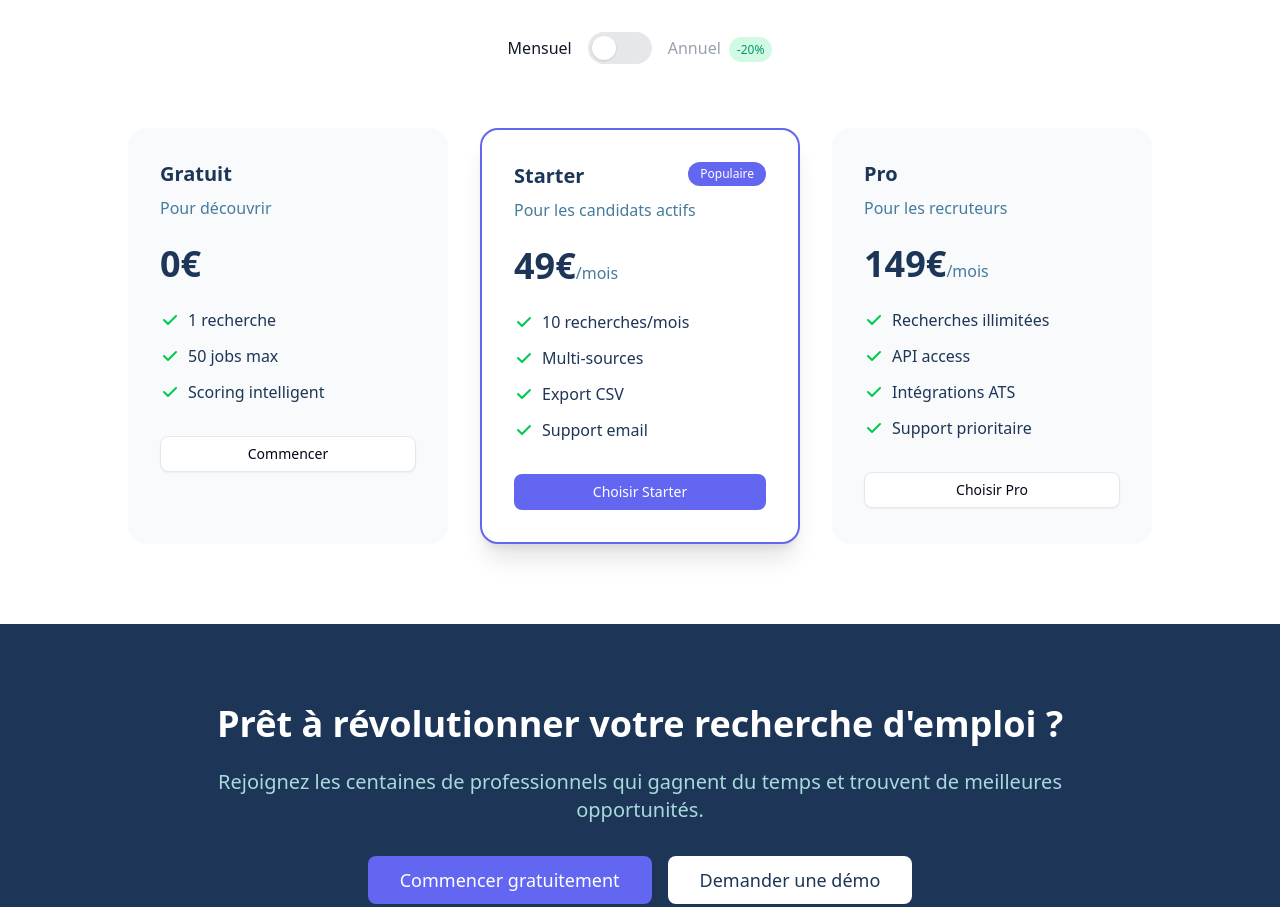
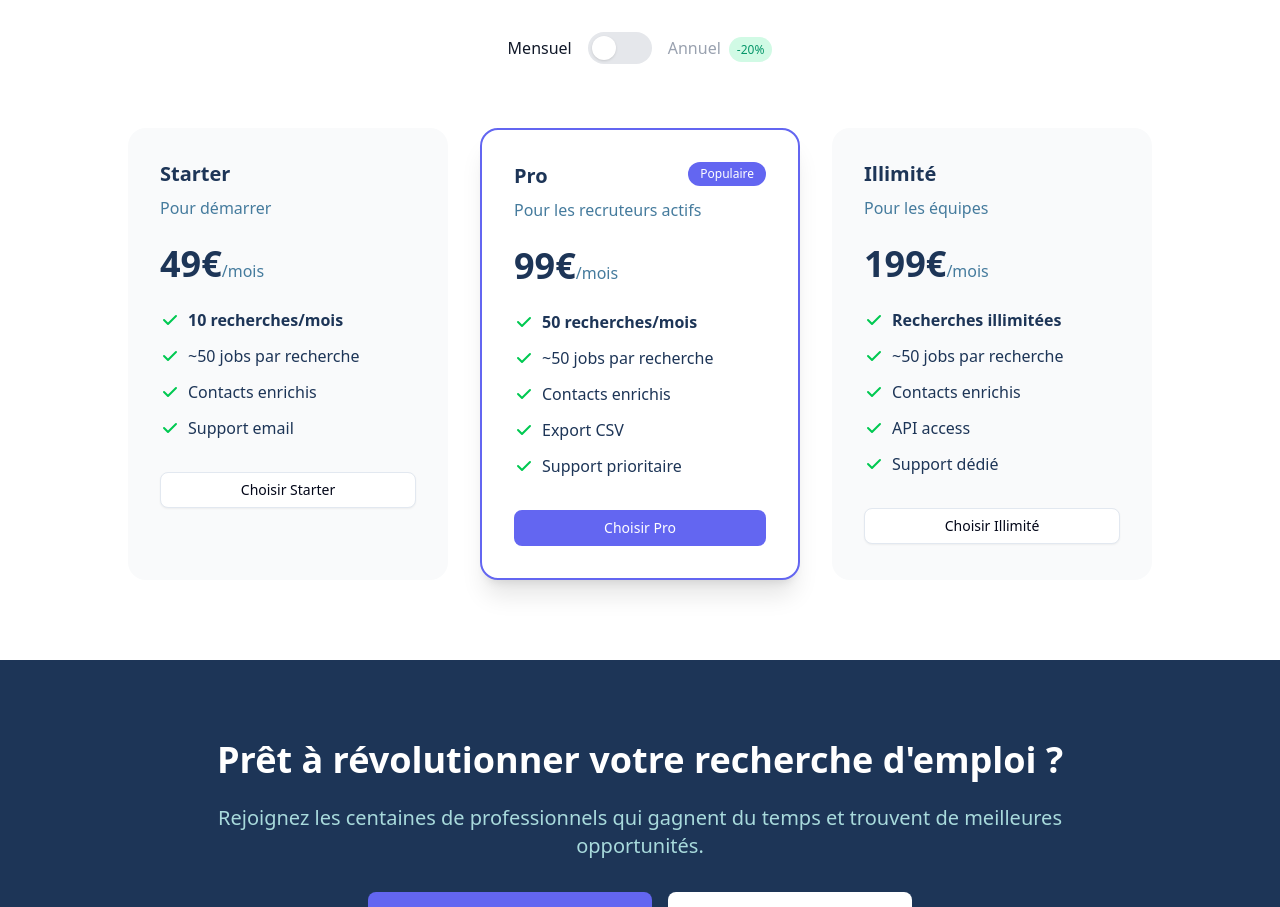
Before and after one commit to tristan001323/pushprofile-app, a Next.js app: page / in a window 1280 px wide. Shown: the part 4545-5452 px from the top of the page. Built offline with nearby package versions, Linux system fonts and the light colour scheme; no server answers.

Commit message:
Update pricing: 10 searches (49€), 50 searches (99€), unlimited (199€)
🤖 Generated with [Claude Code](https://claude.com/claude-code)

Co-Authored-By: Claude Opus 4.5 <noreply@anthropic.com>

```diff
--- a/app/page.tsx
+++ b/app/page.tsx
@@ -590,49 +590,10 @@ export default function LandingPage() {
           </div>
 
           <div className="grid md:grid-cols-3 gap-8 max-w-5xl mx-auto">
-            {/* Free */}
+            {/* Starter - 10 recherches */}
             <div className="bg-gray-50 rounded-2xl p-8">
-              <h3 className="text-xl font-bold mb-2" style={{ color: '#1D3557' }}>Gratuit</h3>
-              <p className="mb-6" style={{ color: '#457B9D' }}>Pour découvrir</p>
-              <div className="mb-6">
-                <span className="text-4xl font-bold" style={{ color: '#1D3557' }}>0€</span>
-              </div>
-              <ul className="space-y-3 mb-8">
-                <li className="flex items-center gap-2" style={{ color: '#1D3557' }}>
-                  <svg className="w-5 h-5 text-green-500" fill="currentColor" viewBox="0 0 20 20">
-                    <path fillRule="evenodd" d="M16.707 5.293a1 1 0 010 1.414l-8 8a1 1 0 01-1.414 0l-4-4a1 1 0 011.414-1.414L8 12.586l7.293-7.293a1 1 0 011.414 0z" clipRule="evenodd" />
-                  </svg>
-                  1 recherche
-                </li>
-                <li className="flex items-center gap-2" style={{ color: '#1D3557' }}>
-                  <svg className="w-5 h-5 text-green-500" fill="currentColor" viewBox="0 0 20 20">
-                    <path fillRule="evenodd" d="M16.707 5.293a1 1 0 010 1.414l-8 8a1 1 0 01-1.414 0l-4-4a1 1 0 011.414-1.414L8 12.586l7.293-7.293a1 1 0 011.414 0z" clipRule="evenodd" />
-                  </svg>
-                  50 jobs max
-                </li>
-                <li className="flex items-center gap-2" style={{ color: '#1D3557' }}>
-                  <svg className="w-5 h-5 text-green-500" fill="currentColor" viewBox="0 0 20 20">
-                    <path fillRule="evenodd" d="M16.707 5.293a1 1 0 010 1.414l-8 8a1 1 0 01-1.414 0l-4-4a1 1 0 011.414-1.414L8 12.586l7.293-7.293a1 1 0 011.414 0z" clipRule="evenodd" />
-                  </svg>
-                  Scoring intelligent
-                </li>
-              </ul>
-              <Link href="/signup" className="block">
-                <Button variant="outline" className="w-full">
-                  Commencer
-                </Button>
-              </Link>
-            </div>
-
-            {/* Starter */}
-            <div className="bg-white rounded-2xl p-8 shadow-xl border-2" style={{ borderColor: '#6366F1' }}>
-              <div className="flex justify-between items-start mb-2">
-                <h3 className="text-xl font-bold" style={{ color: '#1D3557' }}>Starter</h3>
-                <span className="px-3 py-1 rounded-full text-xs font-medium" style={{ backgroundColor: '#6366F1', color: 'white' }}>
-                  Populaire
-                </span>
-              </div>
-              <p className="mb-6" style={{ color: '#457B9D' }}>Pour les candidats actifs</p>
+              <h3 className="text-xl font-bold mb-2" style={{ color: '#1D3557' }}>Starter</h3>
+              <p className="mb-6" style={{ color: '#457B9D' }}>Pour démarrer</p>
               <div className="mb-6">
                 <span className="text-4xl font-bold" style={{ color: '#1D3557' }}>{isAnnual ? '39€' : '49€'}</span>
                 <span style={{ color: '#457B9D' }}>/mois</span>
@@ -647,13 +608,70 @@ export default function LandingPage() {
                   <svg className="w-5 h-5 text-green-500" fill="currentColor" viewBox="0 0 20 20">
                     <path fillRule="evenodd" d="M16.707 5.293a1 1 0 010 1.414l-8 8a1 1 0 01-1.414 0l-4-4a1 1 0 011.414-1.414L8 12.586l7.293-7.293a1 1 0 011.414 0z" clipRule="evenodd" />
                   </svg>
-                  10 recherches/mois
+                  <span className="font-semibold">10 recherches/mois</span>
                 </li>
                 <li className="flex items-center gap-2" style={{ color: '#1D3557' }}>
                   <svg className="w-5 h-5 text-green-500" fill="currentColor" viewBox="0 0 20 20">
                     <path fillRule="evenodd" d="M16.707 5.293a1 1 0 010 1.414l-8 8a1 1 0 01-1.414 0l-4-4a1 1 0 011.414-1.414L8 12.586l7.293-7.293a1 1 0 011.414 0z" clipRule="evenodd" />
                   </svg>
-                  Multi-sources
+                  ~50 jobs par recherche
+                </li>
+                <li className="flex items-center gap-2" style={{ color: '#1D3557' }}>
+                  <svg className="w-5 h-5 text-green-500" fill="currentColor" viewBox="0 0 20 20">
+                    <path fillRule="evenodd" d="M16.707 5.293a1 1 0 010 1.414l-8 8a1 1 0 01-1.414 0l-4-4a1 1 0 011.414-1.414L8 12.586l7.293-7.293a1 1 0 011.414 0z" clipRule="evenodd" />
+                  </svg>
+                  Contacts enrichis
+                </li>
+                <li className="flex items-center gap-2" style={{ color: '#1D3557' }}>
+                  <svg className="w-5 h-5 text-green-500" fill="currentColor" viewBox="0 0 20 20">
+                    <path fillRule="evenodd" d="M16.707 5.293a1 1 0 010 1.414l-8 8a1 1 0 01-1.414 0l-4-4a1 1 0 011.414-1.414L8 12.586l7.293-7.293a1 1 0 011.414 0z" clipRule="evenodd" />
+                  </svg>
+                  Support email
+                </li>
+              </ul>
+              <Link href="/signup" className="block">
+                <Button variant="outline" className="w-full">
+                  Choisir Starter
+                </Button>
+              </Link>
+            </div>
+
+            {/* Pro - 50 recherches */}
+            <div className="bg-white rounded-2xl p-8 shadow-xl border-2" style={{ borderColor: '#6366F1' }}>
+              <div className="flex justify-between items-start mb-2">
+                <h3 className="text-xl font-bold" style={{ color: '#1D3557' }}>Pro</h3>
+                <span className="px-3 py-1 rounded-full text-xs font-medium" style={{ backgroundColor: '#6366F1', color: 'white' }}>
+                  Populaire
+                </span>
+              </div>
+              <p className="mb-6" style={{ color: '#457B9D' }}>Pour les recruteurs actifs</p>
+              <div className="mb-6">
+                <span className="text-4xl font-bold" style={{ color: '#1D3557' }}>{isAnnual ? '79€' : '99€'}</span>
+                <span style={{ color: '#457B9D' }}>/mois</span>
+                {isAnnual && (
+                  <span className="block text-sm mt-1" style={{ color: '#059669' }}>
+                    Facturé 948€/an
+                  </span>
+                )}
+              </div>
+              <ul className="space-y-3 mb-8">
+                <li className="flex items-center gap-2" style={{ color: '#1D3557' }}>
+                  <svg className="w-5 h-5 text-green-500" fill="currentColor" viewBox="0 0 20 20">
+                    <path fillRule="evenodd" d="M16.707 5.293a1 1 0 010 1.414l-8 8a1 1 0 01-1.414 0l-4-4a1 1 0 011.414-1.414L8 12.586l7.293-7.293a1 1 0 011.414 0z" clipRule="evenodd" />
+                  </svg>
+                  <span className="font-semibold">50 recherches/mois</span>
+                </li>
+                <li className="flex items-center gap-2" style={{ color: '#1D3557' }}>
+                  <svg className="w-5 h-5 text-green-500" fill="currentColor" viewBox="0 0 20 20">
+                    <path fillRule="evenodd" d="M16.707 5.293a1 1 0 010 1.414l-8 8a1 1 0 01-1.414 0l-4-4a1 1 0 011.414-1.414L8 12.586l7.293-7.293a1 1 0 011.414 0z" clipRule="evenodd" />
+                  </svg>
+                  ~50 jobs par recherche
+                </li>
+                <li className="flex items-center gap-2" style={{ color: '#1D3557' }}>
+                  <svg className="w-5 h-5 text-green-500" fill="currentColor" viewBox="0 0 20 20">
+                    <path fillRule="evenodd" d="M16.707 5.293a1 1 0 010 1.414l-8 8a1 1 0 01-1.414 0l-4-4a1 1 0 011.414-1.414L8 12.586l7.293-7.293a1 1 0 011.414 0z" clipRule="evenodd" />
+                  </svg>
+                  Contacts enrichis
                 </li>
                 <li className="flex items-center gap-2" style={{ color: '#1D3557' }}>
                   <svg className="w-5 h-5 text-green-500" fill="currentColor" viewBox="0 0 20 20">
@@ -665,26 +683,26 @@ export default function LandingPage() {
                   <svg className="w-5 h-5 text-green-500" fill="currentColor" viewBox="0 0 20 20">
                     <path fillRule="evenodd" d="M16.707 5.293a1 1 0 010 1.414l-8 8a1 1 0 01-1.414 0l-4-4a1 1 0 011.414-1.414L8 12.586l7.293-7.293a1 1 0 011.414 0z" clipRule="evenodd" />
                   </svg>
-                  Support email
+                  Support prioritaire
                 </li>
               </ul>
               <Link href="/signup" className="block">
                 <Button className="w-full" style={{ backgroundColor: '#6366F1', color: 'white' }}>
-                  Choisir Starter
+                  Choisir Pro
                 </Button>
               </Link>
             </div>
 
-            {/* Pro */}
+            {/* Illimité */}
             <div className="bg-gray-50 rounded-2xl p-8">
-              <h3 className="text-xl font-bold mb-2" style={{ color: '#1D3557' }}>Pro</h3>
-              <p className="mb-6" style={{ color: '#457B9D' }}>Pour les recruteurs</p>
+              <h3 className="text-xl font-bold mb-2" style={{ color: '#1D3557' }}>Illimité</h3>
+              <p className="mb-6" style={{ color: '#457B9D' }}>Pour les équipes</p>
               <div className="mb-6">
-                <span className="text-4xl font-bold" style={{ color: '#1D3557' }}>{isAnnual ? '119€' : '149€'}</span>
+                <span className="text-4xl font-bold" style={{ color: '#1D3557' }}>{isAnnual ? '159€' : '199€'}</span>
                 <span style={{ color: '#457B9D' }}>/mois</span>
                 {isAnnual && (
                   <span className="block text-sm mt-1" style={{ color: '#059669' }}>
-                    Facturé 1 428€/an
+                    Facturé 1 908€/an
                   </span>
                 )}
               </div>
@@ -693,7 +711,19 @@ export default function LandingPage() {
                   <svg className="w-5 h-5 text-green-500" fill="currentColor" viewBox="0 0 20 20">
                     <path fillRule="evenodd" d="M16.707 5.293a1 1 0 010 1.414l-8 8a1 1 0 01-1.414 0l-4-4a1 1 0 011.414-1.414L8 12.586l7.293-7.293a1 1 0 011.414 0z" clipRule="evenodd" />
                   </svg>
-                  Recherches illimitées
+                  <span className="font-semibold">Recherches illimitées</span>
+                </li>
+                <li className="flex items-center gap-2" style={{ color: '#1D3557' }}>
+                  <svg className="w-5 h-5 text-green-500" fill="currentColor" viewBox="0 0 20 20">
+                    <path fillRule="evenodd" d="M16.707 5.293a1 1 0 010 1.414l-8 8a1 1 0 01-1.414 0l-4-4a1 1 0 011.414-1.414L8 12.586l7.293-7.293a1 1 0 011.414 0z" clipRule="evenodd" />
+                  </svg>
+                  ~50 jobs par recherche
+                </li>
+                <li className="flex items-center gap-2" style={{ color: '#1D3557' }}>
+                  <svg className="w-5 h-5 text-green-500" fill="currentColor" viewBox="0 0 20 20">
+                    <path fillRule="evenodd" d="M16.707 5.293a1 1 0 010 1.414l-8 8a1 1 0 01-1.414 0l-4-4a1 1 0 011.414-1.414L8 12.586l7.293-7.293a1 1 0 011.414 0z" clipRule="evenodd" />
+                  </svg>
+                  Contacts enrichis
                 </li>
                 <li className="flex items-center gap-2" style={{ color: '#1D3557' }}>
                   <svg className="w-5 h-5 text-green-500" fill="currentColor" viewBox="0 0 20 20">
@@ -705,18 +735,12 @@ export default function LandingPage() {
                   <svg className="w-5 h-5 text-green-500" fill="currentColor" viewBox="0 0 20 20">
                     <path fillRule="evenodd" d="M16.707 5.293a1 1 0 010 1.414l-8 8a1 1 0 01-1.414 0l-4-4a1 1 0 011.414-1.414L8 12.586l7.293-7.293a1 1 0 011.414 0z" clipRule="evenodd" />
                   </svg>
-                  Intégrations ATS
-                </li>
-                <li className="flex items-center gap-2" style={{ color: '#1D3557' }}>
-                  <svg className="w-5 h-5 text-green-500" fill="currentColor" viewBox="0 0 20 20">
-                    <path fillRule="evenodd" d="M16.707 5.293a1 1 0 010 1.414l-8 8a1 1 0 01-1.414 0l-4-4a1 1 0 011.414-1.414L8 12.586l7.293-7.293a1 1 0 011.414 0z" clipRule="evenodd" />
-                  </svg>
-                  Support prioritaire
+                  Support dédié
                 </li>
               </ul>
               <Link href="/signup" className="block">
                 <Button variant="outline" className="w-full">
-                  Choisir Pro
+                  Choisir Illimité
                 </Button>
               </Link>
             </div>
```
